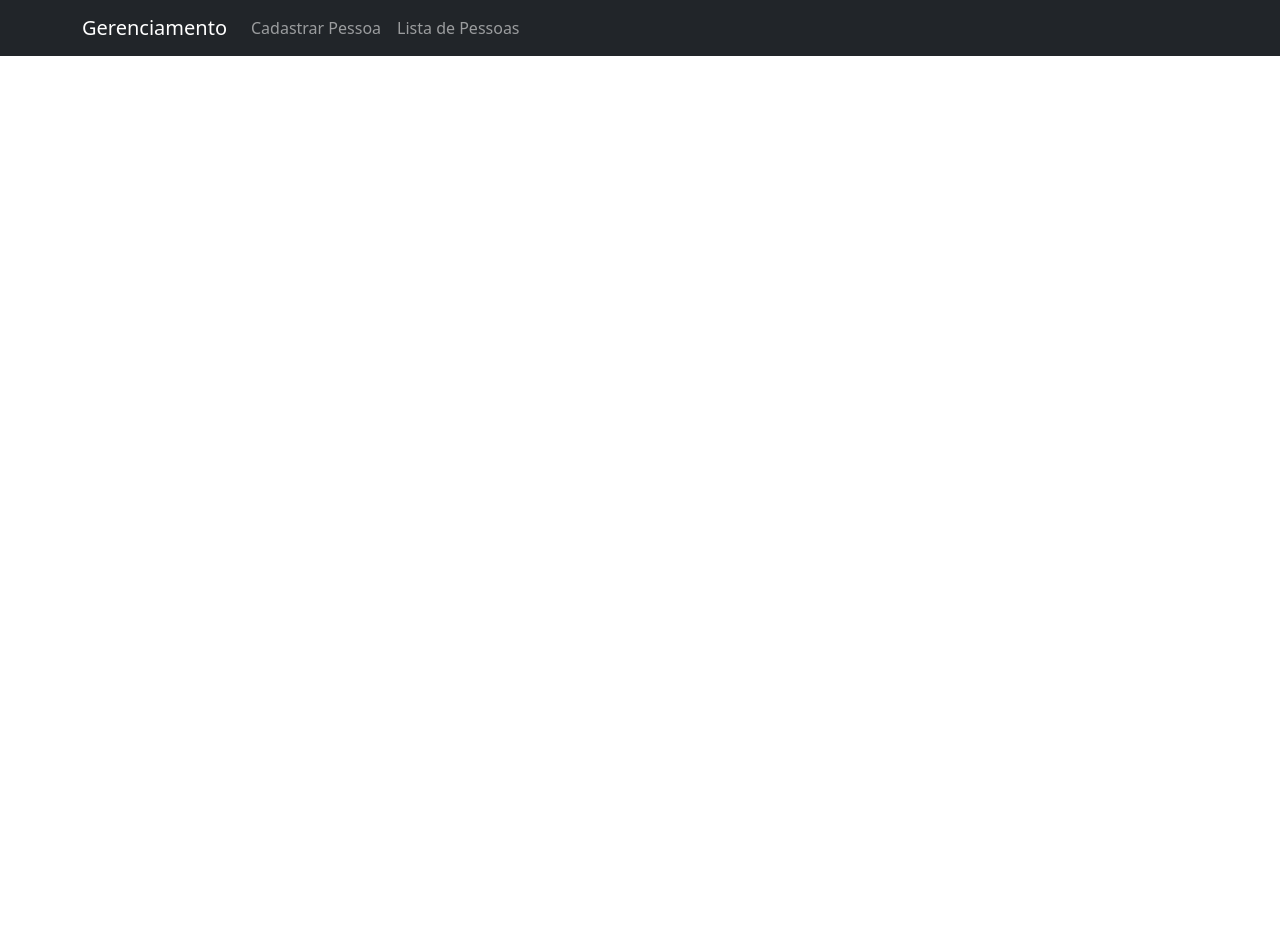
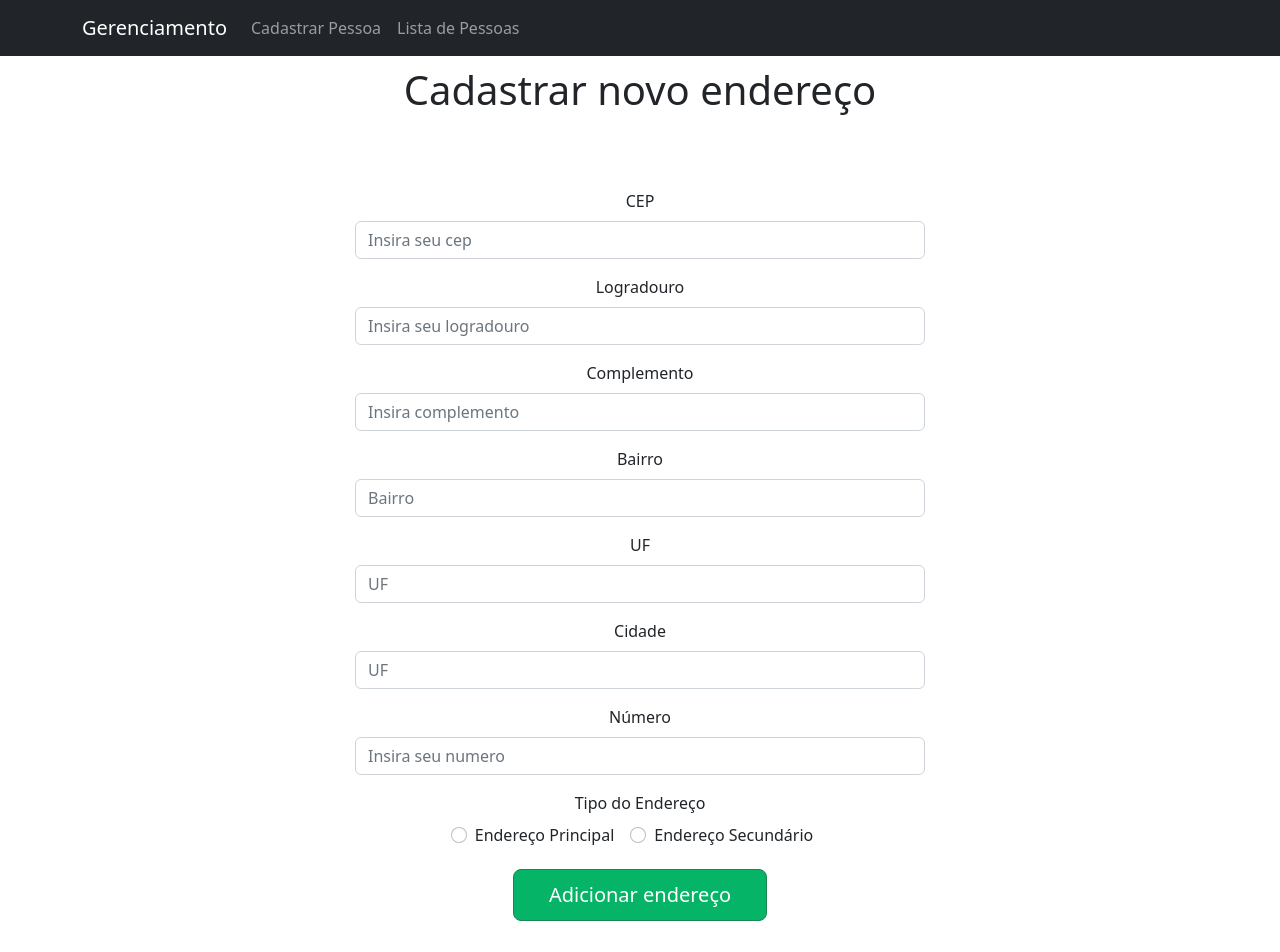
Before and after one commit to phdfreitas/api-gerenciamento-de-pessoas, a React (Create React App) app in the folder frontend/: page /adicionarNovoEndereco/1 in a window 1280 px wide. Shown: the top 952 px of the page. Before the commit the page ends 800 px from the top, so only its background shows below. Built offline with nearby package versions, Linux system fonts and the light colour scheme.

Commit message:
Adicionando rota para cadastro de endereço

```diff
--- a/frontend/src/App.css
+++ b/frontend/src/App.css
@@ -16,4 +16,5 @@ h1{
 #btn-cadastro{
   padding: 10px 35px;
   background-color: rgb(5, 180, 102);
+  margin-top: 20px;
 }
--- a/frontend/src/App.js
+++ b/frontend/src/App.js
@@ -9,6 +9,7 @@ import CadastraPessoa from './pages/CadastraPessoa';
 import ConsultarPessoa from './pages/ConsultarPessoa';
 import AtualizarDados from './pages/AtualizarDados';
 import Home from './pages/Home';
+import CadastraEndereco from './pages/CadastraEndereco';
 
 function App() {
   return (
@@ -23,6 +24,7 @@ function App() {
           <Route path='/cadastrarPessoa' element={<CadastraPessoa/>} />
           <Route path='/consultar/:id' element={<ConsultarPessoa/>} />
           <Route path='/atualizarDados/:id' element={<AtualizarDados/>} />
+          <Route path='/adicionarNovoEndereco/:id' element={<CadastraEndereco/>} />
         </Routes>
       </BrowserRouter>
 
--- /dev/null
+++ b/frontend/src/pages/CadastraEndereco.js
@@ -0,0 +1,159 @@
+import Button from 'react-bootstrap/Button';
+import Form from 'react-bootstrap/Form';
+
+import { useState } from "react"
+import { useParams } from 'react-router-dom';
+
+const CadastraEndereco = () => {
+
+    const {id} = useParams()
+
+    const url = `http://localhost:8080/pessoas/adicionarNovoEndereco/${id}`
+
+    const [cep, setCep] = useState("")
+    const [logradouro, setLogradouro] = useState("");
+    const [complemento, setComplemento] = useState("")
+    const [bairro, setBairro] = useState("")
+    const [uf, setUf] = useState("")
+    const [cidade, setCidade] = useState("")
+    const [numero, setNumero] = useState("")
+    const [tipoEndereco, setTipoEndereco] = useState("")
+
+    const handleSubmit = async (e) => {
+
+        e.preventDefault()
+
+        const endereco = {
+            cep,
+            logradouro,
+            complemento,
+            bairro,
+            uf,
+            cidade,
+            numero,
+            tipoEndereco
+        }
+
+        await fetch(url, {
+            method: "POST",
+            headers: {
+                "Content-Type": "application/json"
+            },
+            body: JSON.stringify(endereco)
+        })
+
+        //window.location.href = "http://localhost:3000/listaPessoas"
+    }
+
+  return (
+    <div>
+        <h1 id='titulo-cadastro'>Cadastrar novo endereço</h1>
+
+        <div id='form-cadastro'>
+            <Form onSubmit={handleSubmit}>
+                <Form.Group className="mb-3" controlId="formBasicCep">
+                    <Form.Label>CEP</Form.Label>
+                    <Form.Control
+                        type="text"
+                        name="cep"
+                        value={cep}
+                        onChange={(e) => setCep(e.target.value)}
+                        placeholder="Insira seu cep" />
+                </Form.Group>
+
+                <Form.Group className="mb-3" controlId="formBasicLogradouro">
+                    <Form.Label>Logradouro</Form.Label>
+                    <Form.Control
+                        type="text"
+                        name="logradouro"
+                        value={logradouro}
+                        onChange={(e) => setLogradouro(e.target.value)}
+                        placeholder="Insira seu logradouro" />
+                </Form.Group>
+
+                <Form.Group className="mb-3" controlId="formBasicComplemento">
+                    <Form.Label>Complemento</Form.Label>
+                    <Form.Control
+                        type="text"
+                        name="complemento"
+                        value={complemento}
+                        onChange={(e) => setComplemento(e.target.value)}
+                        placeholder="Insira complemento" />
+                </Form.Group>
+
+                <Form.Group className="mb-3" controlId="formBasicBairro">
+                    <Form.Label>Bairro</Form.Label>
+                    <Form.Control
+                        type="text"
+                        name="bairro"
+                        value={bairro}
+                        onChange={(e) => setBairro(e.target.value)}
+                        placeholder="Bairro"
+                    />
+                </Form.Group>
+
+                <Form.Group className="mb-3" controlId="formBasicUf">
+                    <Form.Label>UF</Form.Label>
+                    <Form.Control
+                        type="text"
+                        name="uf"
+                        value={uf}
+                        onChange={(e) => setUf(e.target.value)}
+                        placeholder="UF" />
+                </Form.Group>
+
+                <Form.Group className="mb-3" controlId="formBasicCidade">
+                    <Form.Label>Cidade</Form.Label>
+                    <Form.Control
+                        type="text"
+                        name="cidade"
+                        value={cidade}
+                        onChange={(e) => setCidade(e.target.value)}
+                        placeholder="UF" />
+                </Form.Group>
+
+                <Form.Group className="mb-3" controlId="formBasicNumero">
+                    <Form.Label>Número</Form.Label>
+                    <Form.Control
+                        type="text"
+                        name="numero"
+                        value={numero}
+                        onChange={(e) => setNumero(e.target.value)}
+                        placeholder="Insira seu numero" />
+                </Form.Group>
+
+                <Form.Group>
+                    <Form.Label>Tipo do Endereço</Form.Label>
+                    <div>
+                        <Form.Check
+                            type={'radio'}
+                            label={'Endereço Principal'}
+                            id={'tipoEndereco1'}
+                            name={'tipo-endereco'}
+                            value={"PRINCIPAL"}
+                            onChange={(e) => setTipoEndereco(e.target.value)}
+                            inline
+                        />
+
+                        <Form.Check
+                            type={'radio'}
+                            label={'Endereço Secundário'}
+                            id={'tipoEndereco2'}
+                            name={'tipo-endereco'}
+                            value={"SECUNDARIO"}
+                            onChange={(e) => setTipoEndereco(e.target.value)}
+                            inline
+                        />
+                    </div>
+                </Form.Group>
+
+                <Button id='btn-cadastro' size='lg' variant="success" type="submit">
+                    Adicionar endereço
+                </Button>
+            </Form>
+        </div>
+    </div>
+  )
+}
+
+export default CadastraEndereco
--- a/frontend/src/pages/ListaPessoas.js
+++ b/frontend/src/pages/ListaPessoas.js
@@ -35,6 +35,7 @@ const ListaPessoas = () => {
                         <td>{pessoa.dataDeNascimento}</td>
                         <td>
                             <Link to={`/consultar/${pessoa.id}`}>Consultar Endereços</Link>
+                            <Link to={`/adicionarNovoEndereco/${pessoa.id}`}>Adicionar endereço</Link>
                         </td>
                     </tr>
 
```
